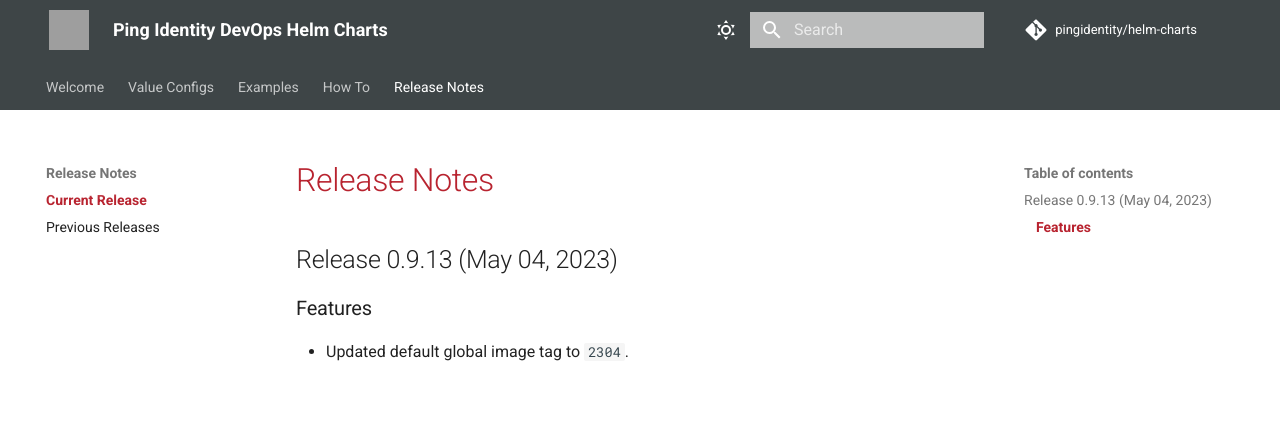
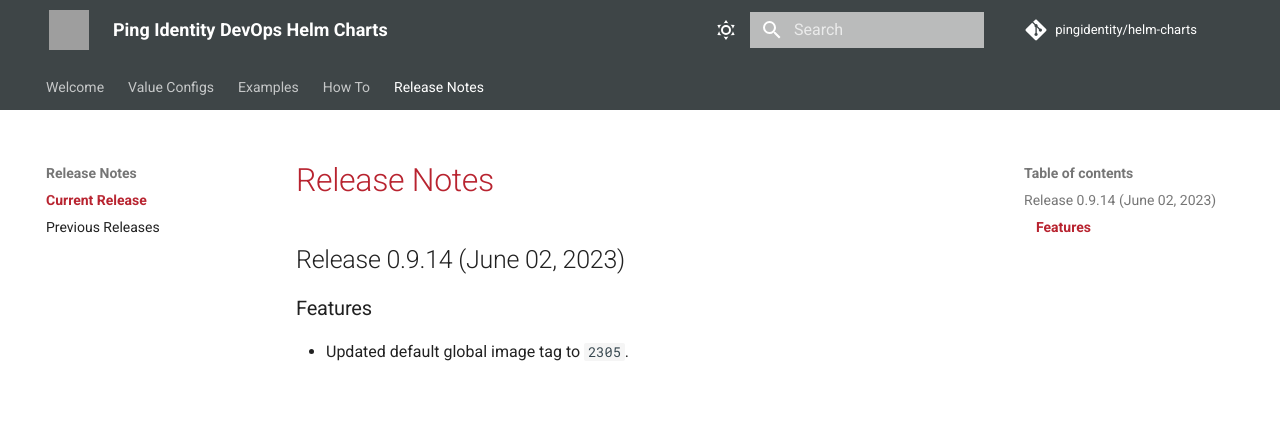
Before and after one commit to pingidentity/helm-charts, an MkDocs documentation site: the page built from docs/release-notes/currentRelease.md, in a window 1280 px wide. Shown: the top 446 px of the page. Built offline with MkDocs 1.6.1 and Material for MkDocs 9.7.7, drawn with Linux system fonts in a browser that asks for light colours; comment, search, counter and statistics services are not loaded; grey boxes are pictures that could not be loaded.

Commit message:
Release 0.9.14

```diff
--- a/docs/release-notes/currentRelease.md
+++ b/docs/release-notes/currentRelease.md
@@ -1,4 +1,4 @@
 # Release Notes
-## Release 0.9.13 (May 04, 2023)
+## Release 0.9.14 (June 02, 2023)
 ### Features ###
-  - Updated default global image tag to `2304`.
+  - Updated default global image tag to `2305`.
```
Also changed, not shown: docs/config/supported-values.md (+1 -1 lines), docs/index.yaml (+13 -1 lines), docs/release-notes/previousReleases.md (+4 -0 lines), 2 other files.
